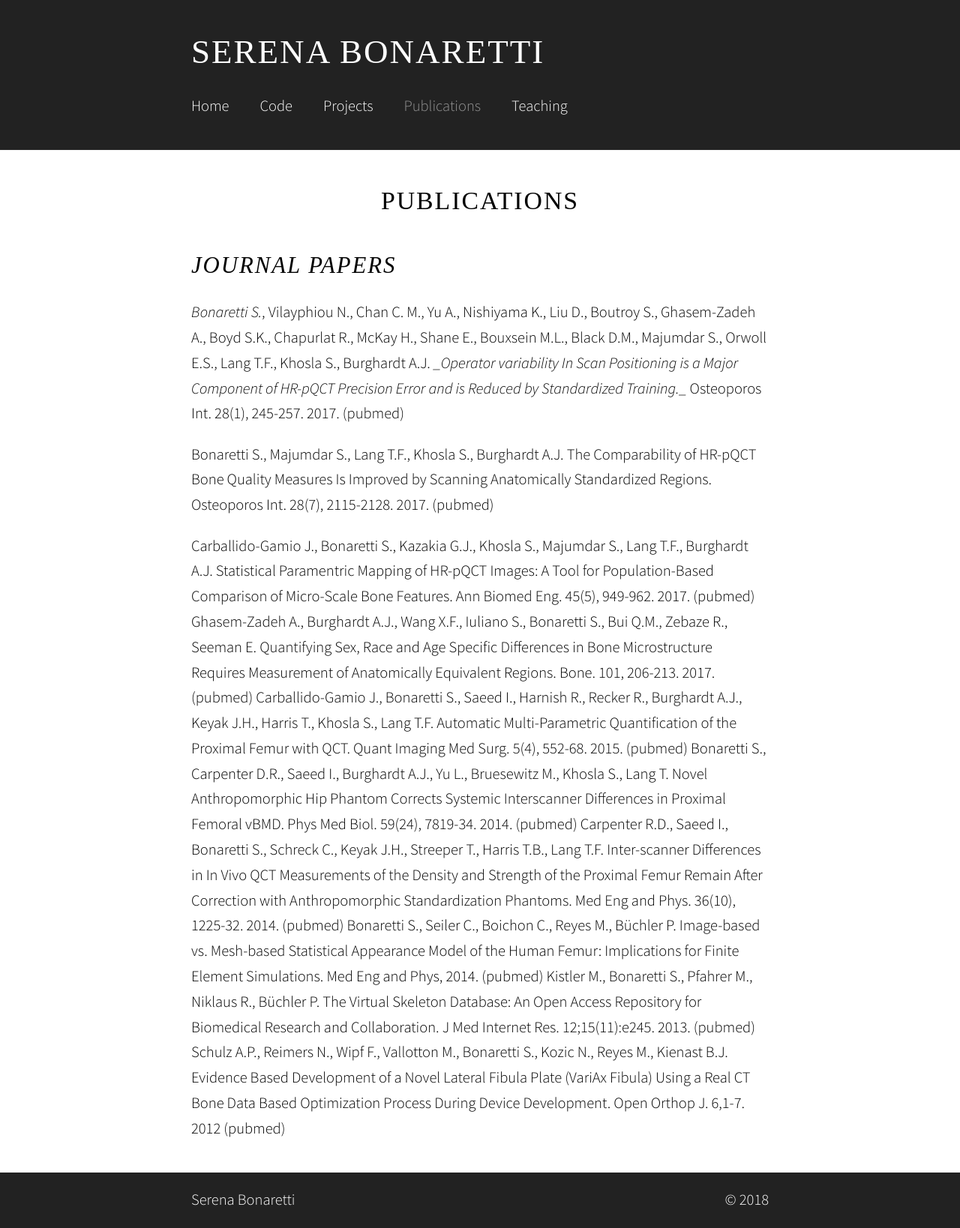
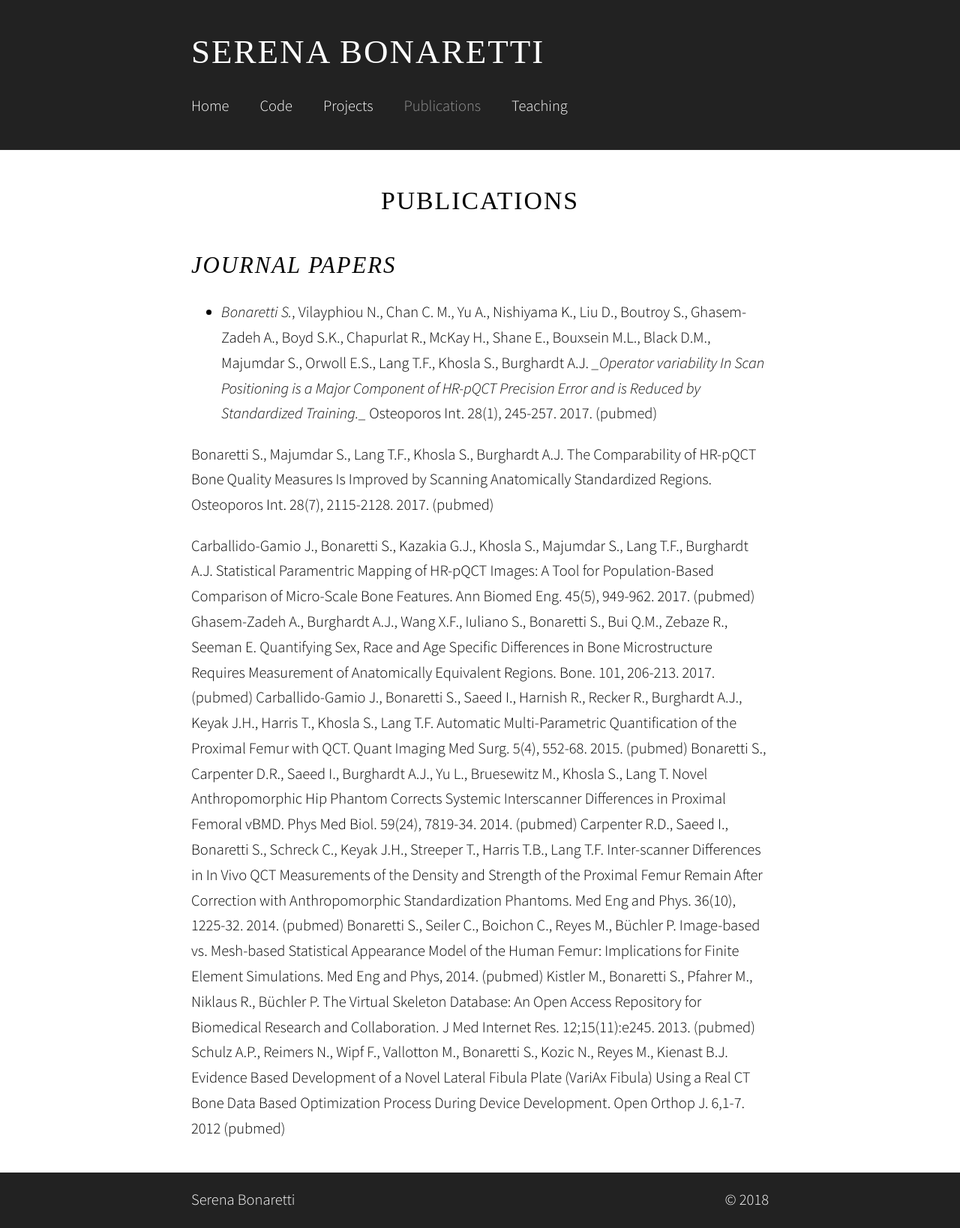
Before and after one commit to sbonaretti/sbonaretti.github.io, a Jekyll site: the page built from Publications.md, in a window 1280 px wide. Shown: the whole page at 75% size. Built offline with Jekyll 4.4.1, drawn with Linux system fonts in a browser that asks for light colours; some web fonts are replaced.

```diff
--- a/Publications.md
+++ b/Publications.md
@@ -5,7 +5,7 @@ title:  "Publications"
 
 # *Journal Papers*
 
-*Bonaretti S.*, Vilayphiou N., Chan C. M., Yu A.,  Nishiyama K., Liu D., Boutroy S., Ghasem-Zadeh A., Boyd S.K., Chapurlat R., McKay H., Shane E., Bouxsein M.L., Black D.M., Majumdar S., Orwoll E.S., Lang T.F., Khosla S., Burghardt A.J. *_Operator variability In Scan Positioning is a Major Component of HR-pQCT Precision Error and is Reduced by Standardized Training._* Osteoporos Int. 28(1), 245-257. 2017. (pubmed)
+* *Bonaretti S.*, Vilayphiou N., Chan C. M., Yu A.,  Nishiyama K., Liu D., Boutroy S., Ghasem-Zadeh A., Boyd S.K., Chapurlat R., McKay H., Shane E., Bouxsein M.L., Black D.M., Majumdar S., Orwoll E.S., Lang T.F., Khosla S., Burghardt A.J. *_Operator variability In Scan Positioning is a Major Component of HR-pQCT Precision Error and is Reduced by Standardized Training._* Osteoporos Int. 28(1), 245-257. 2017. (pubmed)
 
 Bonaretti S., Majumdar S., Lang T.F., Khosla S., Burghardt A.J.  The Comparability of HR-pQCT Bone Quality Measures Is Improved by Scanning Anatomically Standardized Regions. Osteoporos Int. 28(7), 2115-2128. 2017.  (pubmed)
 
```
